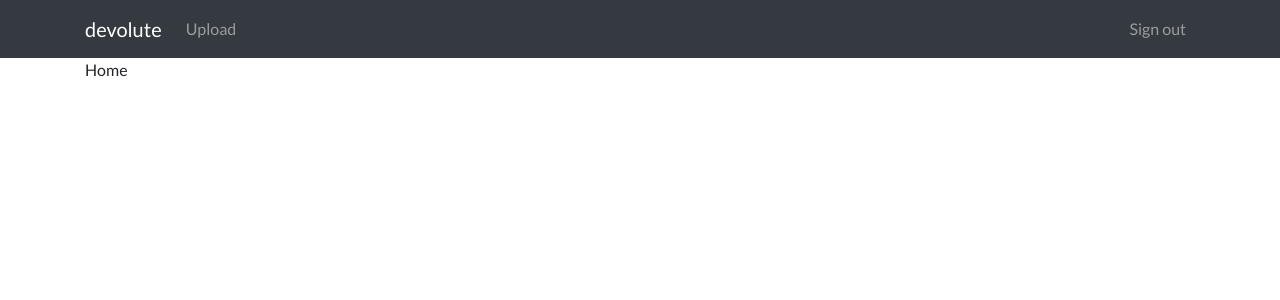
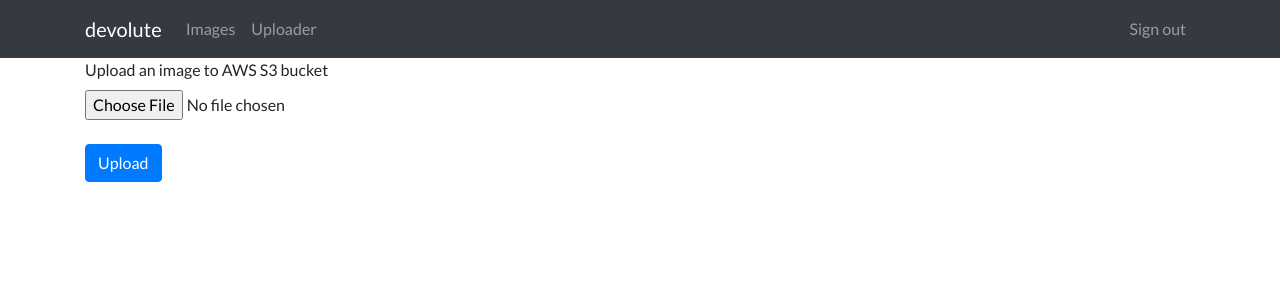
Before and after one commit to jeandias/devolute-ui, a React (Create React App) app: page /uploader in a window 1280 px wide. Shown: the top 300 px of the page. Built offline with nearby package versions, Linux system fonts and the light colour scheme; sample sign-in values are in the browser's storage.

Commit message:
Upload images to AWS S3 bucket

```diff
--- a/src/Routes.js
+++ b/src/Routes.js
@@ -3,14 +3,18 @@ import { Route, Switch } from 'react-router-dom';
 
 import Form from './components/Form';
 import Home from './components/Home';
+import Images from './components/Images';
 import PrivateRoute from './components/PrivateRoute';
-import Upload from './components/Upload';
+import Uploader from './components/Uploader';
 
 export default () => {
   return (
     <Switch>
-      <PrivateRoute path="/upload">
-        <Upload />
+      <PrivateRoute path="/uploader">
+        <Uploader />
+      </PrivateRoute>
+      <PrivateRoute path="/images">
+        <Images />
       </PrivateRoute>
       <Route path="/signin">
         <Form value="Sign In" url="sign_in" />
--- a/src/components/Form.js
+++ b/src/components/Form.js
@@ -18,11 +18,12 @@ export default props => {
   const handleSubmit = (e) => {
     e.preventDefault();
 
-    axios.post(`${process.env.REACT_APP_API_URL}/${props.url}`,
-      { email: email, password: password }
-    ).then(response => {
-      if (response.data.jwt) {
-        localStorage.setItem("token", response.data.jwt);
+    const generateUrl = `${process.env.REACT_APP_API_URL}/${props.url}`;
+    const data = { email: email, password: password };
+
+    axios.post(generateUrl, data).then(response => {
+      if (response.data.token) {
+        localStorage.setItem("token", response.data.token);
         redirect();
       } else if (response.data.failure) {
         console.log(response.data.failure)
--- a/src/components/Home.js
+++ b/src/components/Home.js
@@ -3,7 +3,7 @@ import React from 'react';
 export default function Home() {
   return (
     <div className="container">
-      Home
+      <h1>Fullstack Coding Challenge</h1>
     </div>
   );
 }
--- /dev/null
+++ b/src/components/Images.js
@@ -0,0 +1,60 @@
+import React, {Component} from 'react';
+
+export default class Images extends Component {
+  constructor(props) {
+    super(props);
+    this.state = {
+      error: null,
+      isLoaded: false,
+      items: []
+    };
+  }
+
+  componentDidMount() {
+    const token = localStorage.getItem("token");
+    const url = `${process.env.REACT_APP_API_URL}/images`;
+    let options = { headers: { Authorization: token } };
+
+    fetch(url, options)
+      .then(res => res.json())
+      .then(
+        (result) => {
+          this.setState({
+            isLoaded: true,
+            items: result.items
+          });
+        },
+        (error) => {
+          this.setState({
+            isLoaded: true,
+            error
+          });
+        }
+      )
+  }
+
+  render() {
+    const {error, isLoaded, items} = this.state;
+    if (error) {
+      return <div>Error: {error.message}</div>;
+    } else if (!isLoaded) {
+      return <div>Loading...</div>;
+    } else {
+      return (
+        <div className="container">
+          <h1 className="font-weight-light text-center text-lg-left mt-4 mb-0">Thumbnail Gallery</h1>
+          <hr className="mt-2 mb-5"/>
+          <div className="row text-center text-lg-left">
+            {items.map(item => (
+              <div key={item.id} className="col-lg-3 col-md-4 col-6">
+                <span className="d-block mb-4 h-100">
+                  <img className="img-fluid img-thumbnail" src={item.image_url} alt=""/>
+                </span>
+              </div>
+            ))}
+          </div>
+        </div>
+      );
+    }
+  }
+}
--- a/src/components/Navigation.js
+++ b/src/components/Navigation.js
@@ -43,7 +43,8 @@ export default () => {
         </button>
         <div className={`${classOne}`} id="navbarResponsive">
           <div className="mr-auto navbar-nav">
-            <Link className="nav-link" to="/upload">Upload</Link>
+            <Link className="nav-link" to="/images">Images</Link>
+            <Link className="nav-link" to="/uploader">Uploader</Link>
           </div>
           {toggleButton()}
         </div>
--- a/src/components/Upload.js
+++ /dev/null
@@ -1,9 +0,0 @@
-import React from 'react';
-
-export default function Upload() {
-  return (
-    <div className="container">
-      Upload
-    </div>
-  );
-}
--- /dev/null
+++ b/src/components/Uploader.js
@@ -0,0 +1,93 @@
+import React, { Component } from 'react';
+
+export default class Uploader extends Component {
+  state = {
+    image_url: '',
+    message: ''
+  };
+
+  getImage = e => {
+    const files = e.target.files;
+    if (files && files.length > 0) {
+      const file = files[0];
+      this.setState({ file });
+    }
+  };
+
+  handleUpload = async e => {
+    e.preventDefault();
+    this.setState({ image_url: "", message: "" });
+
+    const { file } = this.state;
+    this.setState({ message: "Uploading..." });
+    if (!file) return;
+
+    const token = localStorage.getItem("token");
+    const generateUrl = `${process.env.REACT_APP_API_URL}/images/generate_aws_url`;
+    let options = { headers: { Authorization: token }};
+    const payload = await fetch(generateUrl, options).then(res => res.json());
+
+    const url = payload.url;
+    const formData = new FormData();
+
+    Object.keys(payload.fields).forEach(key =>
+      formData.append(key, payload.fields[key])
+    );
+    formData.append("file", file);
+
+    const xml = await fetch(url, {
+      method: "POST",
+      body: formData
+    }).then(res => res.text());
+
+    this.setState({ message: "Upload successful!" });
+
+    const image_url = new DOMParser()
+      .parseFromString(xml, "application/xml")
+      .getElementsByTagName("Location")[0].textContent;
+
+    this.setState({ image_url: image_url });
+
+    const requestOptions = {
+      method: "POST",
+      headers: { Authorization: token, 'Content-Type': 'application/json' },
+      body: JSON.stringify({ image_url: image_url })
+    };
+    const newUrl = `${process.env.REACT_APP_API_URL}/images`;
+    const image = await fetch(newUrl, requestOptions).then(res => res.json());
+    console.log(image)
+  };
+
+  render() {
+    let message;
+    let image;
+
+    if(this.state.message) {
+      message = <div className="alert alert-primary" role="alert">{this.state.message}</div>;
+    }
+
+    if(this.state.image_url) {
+      image = <img src={this.state.image_url} alt="" style={{ width: "400px", height: "300px" }}/>;
+    }
+
+    return (
+      <div className="container">
+        <form onSubmit={this.handleUpload}>
+          <div className="form-group">
+            <label htmlFor="upload_image">Upload an image to AWS S3 bucket</label>
+            <input className="form-control-file"
+                   id="upload_image"
+                   type="file"
+                   accept="image/*"
+                   onChange={this.getImage}/>
+            <br />
+            <button type="submit" className="btn btn-primary">Upload</button>
+          </div>
+        </form>
+
+        {message}
+        {image}
+      </div>
+    );
+  }
+}
```
